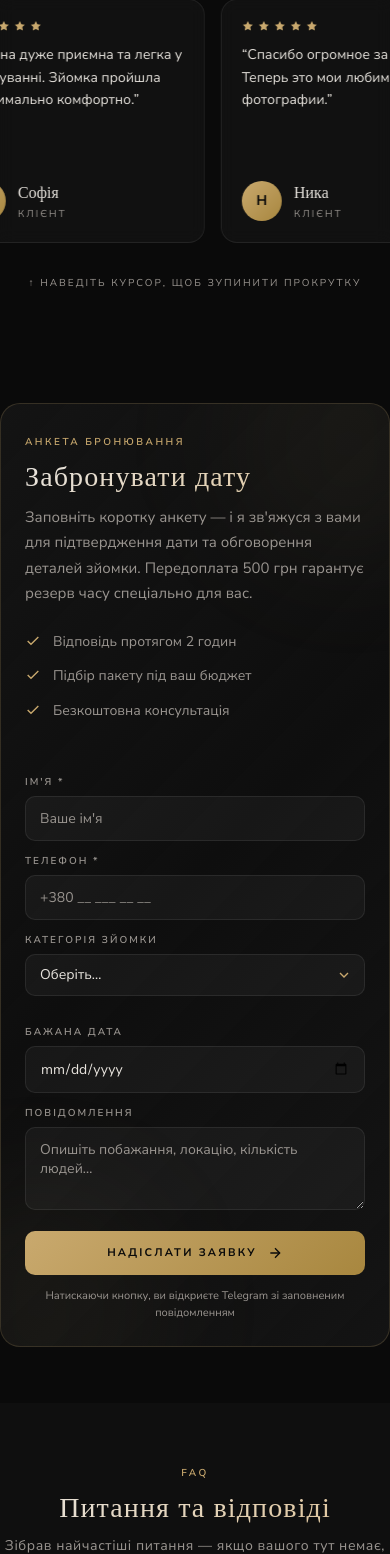
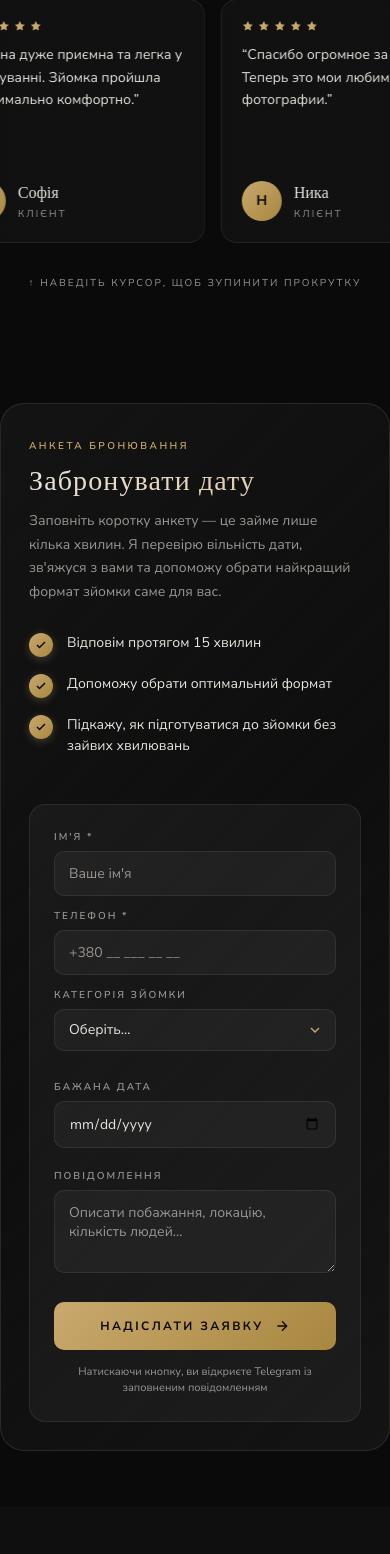
Before and after one commit to franya1111/n.franya.dev, a PHP site: page / in a window 390 px wide. Shown: the part 3174-4728 px from the top of the page. Run offline with PHP 8.4, Linux system fonts and the light colour scheme; some web fonts are replaced.

Commit message:
Redesign booking form section — premium two-column layout
USER REQUEST:
Make booking form match the reference screenshot. New copy:
  Title: 'Забронувати дату'
  Description: 'Заповніть коротку анкету — це займе лише кілька хвилин.
  Я перевірю вільність дати, зв'яжуся з вами та допоможу обрати
  найкращий формат зйомки саме для вас.'
  ✓ Відповім протягом 15 хвилин
  ✓ Допоможу обрати оптимальний формат
  ✓ Підкажу, як підготуватися до зйомки без зайвих хвилювань

Changes in index.php:
- Removed decorative .booking-glow elements (cleaner look)
- Two-column layout (0.85fr intro + 1fr form)
- Left column: title + description + checklist with golden circular
  checkmark icons (.check-icon with gradient gold background)
- Right column: form inside subtle glass card (.booking-form-wrap)
- Sticky left intro on desktop (position: sticky; top: 100px)

Changes in css/style.css:
- .booking-card: max-width 1080px (was 920) — wider for two-column
- .booking-grid: 0.85fr 1fr on lg, single column on mobile
- .booking-intro: sticky positioning on desktop
- .booking-intro-text: muted color, 14-15px, line-height 1.7
- .booking-info-list li: text color = foreground (was muted), bigger
  gap (14px), 16-18px margin between items
- NEW .check-icon: 24x24 golden circle with checkmark SVG inside,
  gradient gold background, soft shadow — premium feel
- .booking-form-wrap: glass background, 16px radius, 24-32px padding
- .booking-submit: full width, 16px padding, 12px letter-spacing 0.2em
- .booking-form-hint: centered, 11-12px muted
- Removed old .booking-glow styles

The form fields themselves (name, phone, category select, date, message)
remain unchanged — only the surrounding layout and intro text changed.

```diff
--- a/css/style.css
+++ b/css/style.css
@@ -838,47 +838,122 @@ html.light .review-card {
 .booking { padding: 56px 0; }
 @media (min-width: 768px) { .booking { padding: 112px 0; } }
 @media (min-width: 1024px) { .booking { padding: 144px 0; } }
+
 .booking-card {
-    max-width: 920px;
+    max-width: 1080px;
     margin: 0 auto;
-    padding: 24px;
-    border-radius: 20px;
-    border: 1px solid rgba(201, 169, 110, 0.2);
+    padding: 28px;
+    border-radius: 24px;
+    border: 1px solid rgba(201, 169, 110, 0.15);
     background: linear-gradient(135deg, var(--dark-card), rgba(255,255,255,0.02), var(--dark-card));
     position: relative;
     overflow: hidden;
 }
 @media (min-width: 768px) { .booking-card { padding: 48px; } }
 @media (min-width: 1024px) { .booking-card { padding: 64px; } }
-.booking-glow {
-    position: absolute;
-    width: 240px;
-    height: 240px;
+
+.booking-grid {
+    position: relative;
+    display: grid;
+    gap: 32px;
+}
+@media (min-width: 1024px) {
+    .booking-grid {
+        grid-template-columns: 0.85fr 1fr;
+        gap: 64px;
+        align-items: start;
+    }
+}
+
+/* Ліва частина: вступ */
+.booking-intro {
+    padding-top: 0;
+}
+@media (min-width: 1024px) {
+    .booking-intro {
+        position: sticky;
+        top: 100px;
+    }
+}
+.booking-intro-text {
+    color: var(--text-muted);
+    font-size: 14px;
+    line-height: 1.7;
+    margin-top: 8px;
+}
+@media (min-width: 768px) {
+    .booking-intro-text { font-size: 15px; }
+}
+
+.booking-info-list {
+    list-style: none;
+    padding: 0;
+    margin: 28px 0 0;
+}
+.booking-info-list li {
+    display: flex;
+    align-items: flex-start;
+    gap: 14px;
+    margin-bottom: 16px;
+    font-size: 14px;
+    color: var(--text);
+    line-height: 1.5;
+}
+@media (min-width: 768px) {
+    .booking-info-list li { font-size: 15px; margin-bottom: 18px; }
+}
+
+.check-icon {
+    flex-shrink: 0;
+    width: 24px;
+    height: 24px;
     border-radius: 50%;
-    background: rgba(201, 169, 110, 0.05);
-    filter: blur(60px);
-    pointer-events: none;
-}
-.booking-glow.tl { top: -80px; right: -80px; }
-.booking-glow.br { bottom: -80px; left: -80px; }
-.booking-grid {
-    position: relative;
-    display: grid;
-    gap: 40px;
-}
-@media (min-width: 768px) {
-    .booking-grid { grid-template-columns: 1fr 1fr; gap: 48px; }
-}
-.booking-info-list { list-style: none; padding: 0; margin: 24px 0 0; }
-.booking-info-list li {
-    display: flex;
-    align-items: flex-start;
-    gap: 12px;
-    margin-bottom: 12px;
-    font-size: 14px;
+    background: linear-gradient(135deg, var(--gold), var(--gold-dark));
+    display: flex;
+    align-items: center;
+    justify-content: center;
+    color: #0a0a0a;
+    margin-top: 1px;
+    box-shadow: 0 2px 8px rgba(201, 169, 110, 0.3);
+}
+.check-icon svg { width: 12px; height: 12px; }
+
+/* Права частина: форма */
+.booking-form-wrap {
+    background: var(--glass);
+    border: 1px solid var(--glass-border);
+    border-radius: 16px;
+    padding: 24px;
+}
+@media (min-width: 768px) {
+    .booking-form-wrap { padding: 32px; }
+}
+html.light .booking-form-wrap {
+    background: rgba(255, 255, 255, 0.6);
+}
+
+.booking-form .form-group:last-of-type {
+    margin-bottom: 20px;
+}
+
+.booking-submit {
+    width: 100%;
+    padding: 16px 24px;
+    font-size: 12px;
+    letter-spacing: 0.2em;
+}
+.booking-submit svg { width: 16px; height: 16px; }
+
+.booking-form-hint {
+    text-align: center;
+    font-size: 11px;
     color: var(--text-muted);
-}
-.booking-info-list svg { width: 16px; height: 16px; margin-top: 2px; color: var(--gold); flex-shrink: 0; }
+    margin-top: 14px;
+    line-height: 1.5;
+}
+@media (min-width: 768px) {
+    .booking-form-hint { font-size: 12px; }
+}
 
 /* Form */
 .form-group { margin-bottom: 12px; }
--- a/index.php
+++ b/index.php
@@ -123,24 +123,39 @@ require_once __DIR__ . '/includes/header.php';
     <!-- BOOKING -->
     <section class="booking" id="booking">
         <div class="booking-card reveal">
-            <div class="booking-glow tl"></div>
-            <div class="booking-glow br"></div>
             <div class="booking-grid">
-                <div>
+                <!-- Ліва частина: заголовок + переваги -->
+                <div class="booking-intro">
                     <span class="section-label">Анкета бронювання</span>
                     <h2 class="section-title">Забронувати дату</h2>
-                    <p style="color: var(--text-muted); font-size: 15px; line-height: 1.7;">
-                        Заповніть коротку анкету — і я зв'яжуся з вами для підтвердження дати та обговорення деталей зйомки. Передоплата 500 грн гарантує резерв часу спеціально для вас.
+                    <p class="booking-intro-text">
+                        Заповніть коротку анкету — це займе лише кілька хвилин. Я перевірю вільність дати, зв'яжуся з вами та допоможу обрати найкращий формат зйомки саме для вас.
                     </p>
                     <ul class="booking-info-list">
-                        <li><svg viewBox="0 0 24 24" fill="none" stroke="currentColor" stroke-width="2"><polyline points="20 6 9 17 4 12"/></svg> Відповідь протягом 2 годин</li>
-                        <li><svg viewBox="0 0 24 24" fill="none" stroke="currentColor" stroke-width="2"><polyline points="20 6 9 17 4 12"/></svg> Підбір пакету під ваш бюджет</li>
-                        <li><svg viewBox="0 0 24 24" fill="none" stroke="currentColor" stroke-width="2"><polyline points="20 6 9 17 4 12"/></svg> Безкоштовна консультація</li>
+                        <li>
+                            <span class="check-icon">
+                                <svg viewBox="0 0 24 24" fill="none" stroke="currentColor" stroke-width="3"><polyline points="20 6 9 17 4 12"/></svg>
+                            </span>
+                            <span>Відповім протягом 15 хвилин</span>
+                        </li>
+                        <li>
+                            <span class="check-icon">
+                                <svg viewBox="0 0 24 24" fill="none" stroke="currentColor" stroke-width="3"><polyline points="20 6 9 17 4 12"/></svg>
+                            </span>
+                            <span>Допоможу обрати оптимальний формат</span>
+                        </li>
+                        <li>
+                            <span class="check-icon">
+                                <svg viewBox="0 0 24 24" fill="none" stroke="currentColor" stroke-width="3"><polyline points="20 6 9 17 4 12"/></svg>
+                            </span>
+                            <span>Підкажу, як підготуватися до зйомки без зайвих хвилювань</span>
+                        </li>
                     </ul>
                 </div>
 
-                <div id="bookingFormFields">
-                    <form id="bookingForm" method="post">
+                <!-- Права частина: форма -->
+                <div id="bookingFormFields" class="booking-form-wrap">
+                    <form id="bookingForm" method="post" class="booking-form">
                         <div class="form-group">
                             <label class="form-label">Ім'я *</label>
                             <input type="text" name="name" required placeholder="Ваше ім'я" class="form-input">
@@ -166,14 +181,14 @@ require_once __DIR__ . '/includes/header.php';
                         </div>
                         <div class="form-group">
                             <label class="form-label">Повідомлення</label>
-                            <textarea name="message" rows="3" placeholder="Опишіть побажання, локацію, кількість людей…" class="form-textarea"></textarea>
+                            <textarea name="message" rows="3" placeholder="Описати побажання, локацію, кількість людей..." class="form-textarea"></textarea>
                         </div>
-                        <button type="submit" class="btn-primary" style="width: 100%;">
+                        <button type="submit" class="btn-primary booking-submit">
                             Надіслати заявку
-                            <svg viewBox="0 0 24 24" fill="none" stroke="currentColor" stroke-width="2" style="width:16px;height:16px"><line x1="5" y1="12" x2="19" y2="12"/><polyline points="12 5 19 12 12 19"/></svg>
+                            <svg viewBox="0 0 24 24" fill="none" stroke="currentColor" stroke-width="2"><line x1="5" y1="12" x2="19" y2="12"/><polyline points="12 5 19 12 12 19"/></svg>
                         </button>
-                        <p style="text-align:center; font-size:11px; color: var(--text-muted); margin-top: 12px;">
-                            Натискаючи кнопку, ви відкриєте Telegram зі заповненим повідомленням
+                        <p class="booking-form-hint">
+                            Натискаючи кнопку, ви відкриєте Telegram із заповненим повідомленням
                         </p>
                     </form>
                 </div>
```
